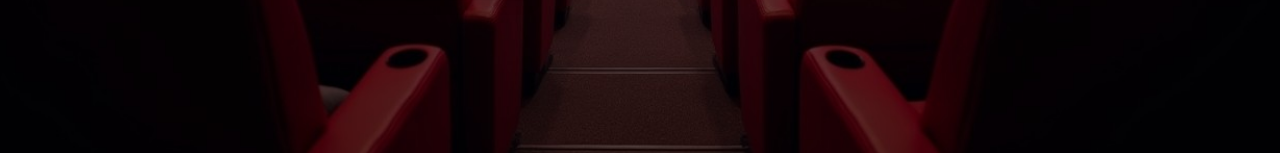
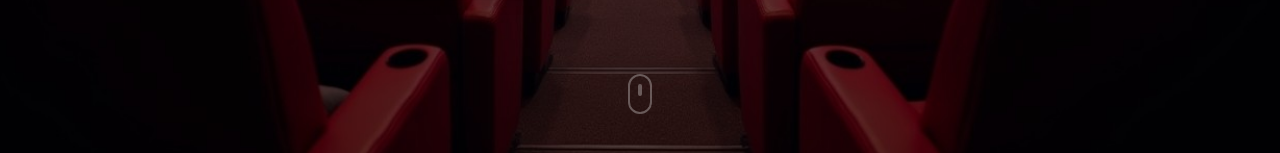
Before and after one commit to Vnz-007/-StreamMax-, a Vue app: page / in a window 1280 px wide. Shown: the part 644-797 px from the top of the page. Built offline with nearby package versions, Linux system fonts and the light colour scheme.

Commit message:
Add mouse icon animated

```diff
--- a/src/components/Hero.vue
+++ b/src/components/Hero.vue
@@ -114,6 +114,19 @@
         </button>
       </div>
     </div>
+
+    <div
+      class="absolute bottom-8 left-1/2 transform -translate-x-1/2 animate-bounce"
+    >
+      <div
+        class="w-6 h-10 border-2 border-white/30 rounded-full flex justify-center"
+      >
+        <div
+          id="mouse-mg"
+          class="w-1 h-3 bg-white/60 rounded-full mt-2 animate-pulse"
+        ></div>
+      </div>
+    </div>
   </section>
 </template>
 
@@ -169,4 +182,8 @@
 button {
   padding: 0.75rem 2rem;
 }
+
+#mouse-mg {
+  margin-top: 0.5rem;
+}
 </style>
```
